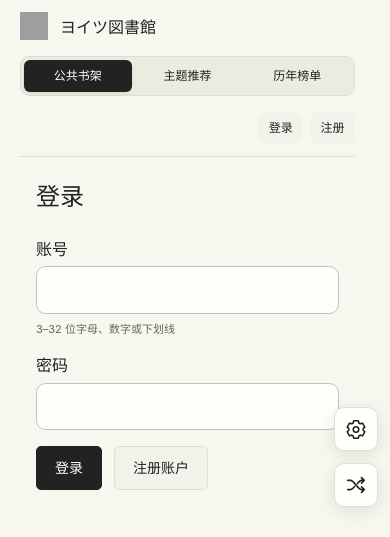
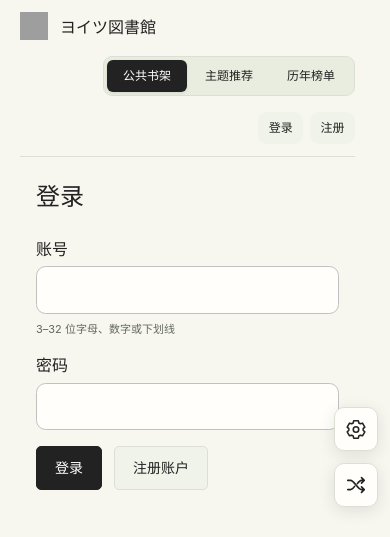
Before and after one commit to SuzukiRenn/Yoitsu-Library, a Django app: template templates/booklist/account.html in a window 390 px wide. Shown: the top 537 px of the page. Run offline with Django 4.2, Linux system fonts and the light colour scheme; the template is opened without the code that fills it, so the values that code supplies are empty; grey boxes are pictures that could not be loaded.

Commit message:
Keep mobile navigation compact and right aligned

```diff
--- a/static/rankings-nav.css
+++ b/static/rankings-nav.css
@@ -1 +1,6 @@
-@media(max-width:700px){.site-header .header-location{flex-basis:100%}.site-header .main-nav{flex:1 1 100%;margin-left:0;justify-content:center}.site-header .main-nav>a{flex:1;text-align:center}.site-header .account-nav{flex-basis:100%}}
+@media(max-width:700px){
+ .site-header .header-location{flex-basis:100%}
+ .site-header .main-nav{flex:0 0 auto;margin-left:auto;justify-content:flex-end}
+ .site-header .main-nav>a{flex:0 0 80px;width:80px;text-align:center}
+ .site-header .account-nav{flex-basis:100%}
+}
--- a/templates/booklist/base.html
+++ b/templates/booklist/base.html
@@ -21,7 +21,7 @@
 <link rel="stylesheet" href="{% static 'activity-notice.css' %}?v=20261104-rankings-anchor-1">
 <script type="module" src="{% static 'activity-notice.mjs' %}?v=20261104-rankings-anchor-1"></script>
 <script type="module" src="{% static 'recent-views.mjs' %}?v=20261104-rankings-1"></script>
-<link rel="stylesheet" href="{% static 'rankings-nav.css' %}?v=20261104-1">
+<link rel="stylesheet" href="{% static 'rankings-nav.css' %}?v=20261104-2">
 {% block scripts %}{% endblock %}</head>
 <body{% if current_account %} data-reader-id="{{ current_account.id }}"{% endif %}><a class="skip-link" href="#main">跳到内容</a>
 <header class="site-header{% block header_class %}{% endblock %}{% if has_admin_access %} has-admin-tools{% endif %}"><div class="header-location"><a class="brand" href="/"><img src="{% static 'logo.png' %}?v=20261022-charcoal-1" width="28" height="28" alt="" aria-hidden="true"><span lang="ja">ヨイツ図書館</span></a>{% block site_location %}{% endblock %}</div><div class="header-controls"><nav class="account-nav" aria-label="账户导航">{% if current_account %}<a data-context-notifications href="{{ notification_url }}">消息 <span data-unread-count{% if not unread_notifications %} hidden{% endif %}>{{ unread_notifications }}</span></a><details class="account-menu" data-account-menu><summary aria-label="个人菜单：{{ current_account.display_name }}">{{ current_account.display_name }}<span aria-hidden="true">▾</span></summary><div class="account-menu-list"><a href="/account/">个人主页</a><button type="button" data-account-logout>退出</button></div></details>{% else %}<a data-context-login href="{{ login_url }}">登录</a>{% if not qq_email_login %}<a href="/account/register/">注册</a>{% endif %}{% endif %}</nav>
```
Also changed, not shown: 项目文档/历年榜单.md (+1 -1 lines).
